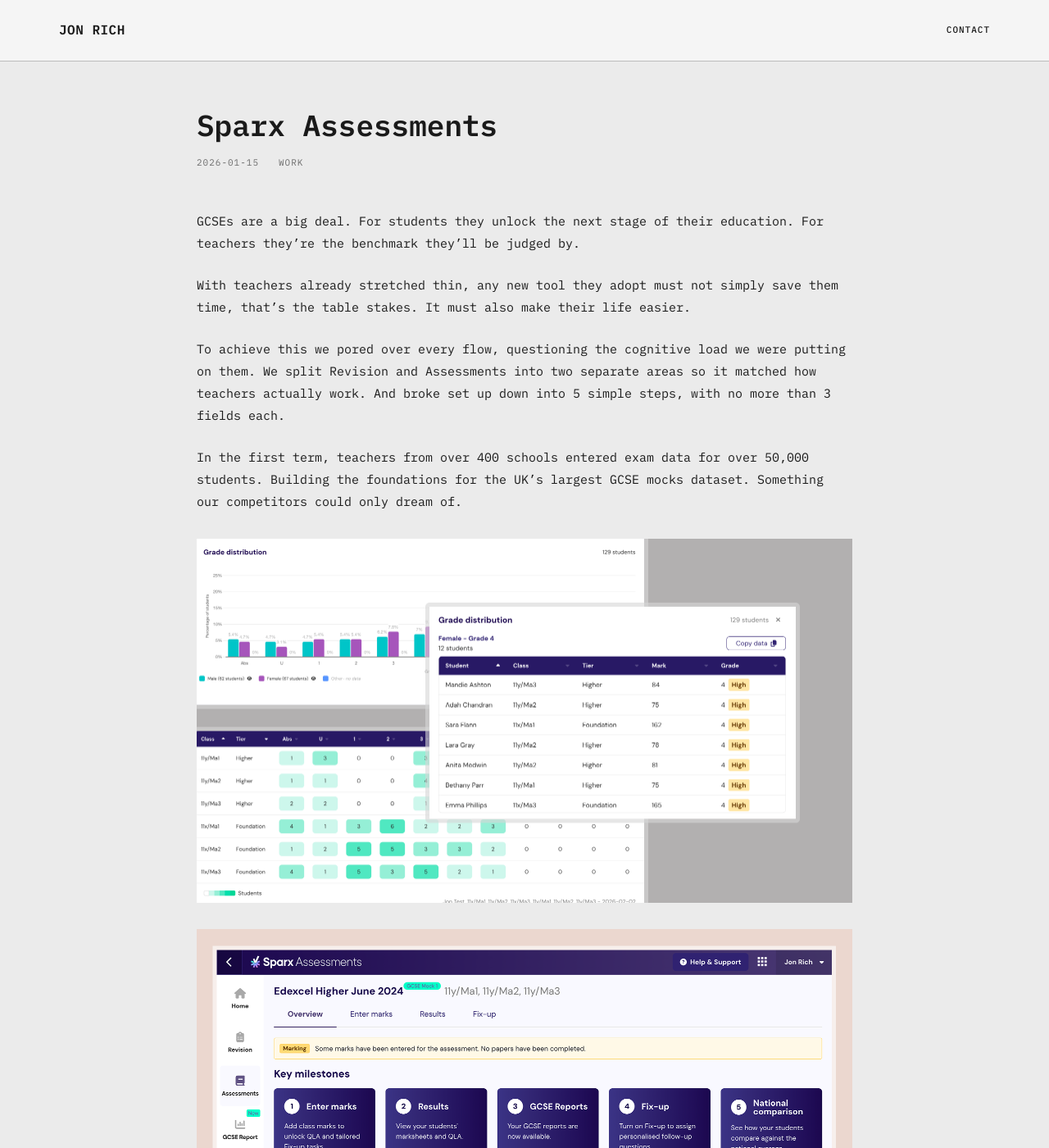
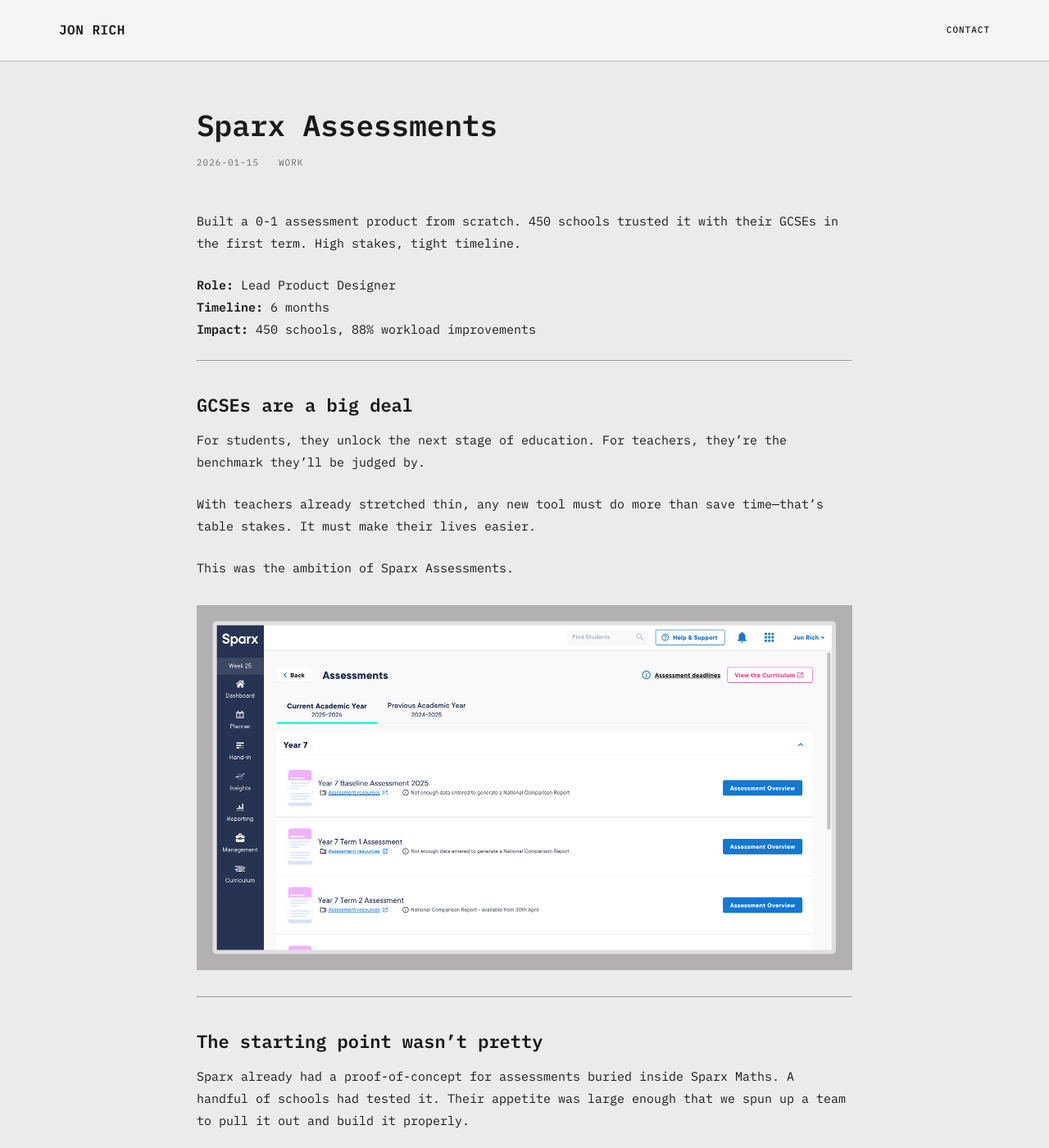
Before and after one commit to JonJRich/portfolio, a Jekyll site: the page built from _work/sparx-assessments.md, in a window 1280 px wide and 1400 px high, scrolled down 485 px. Shown: the whole window at 82% size. Built offline with Jekyll 4.4.1, drawn with Linux system fonts in a browser that asks for light colours; some of the changed text lies outside the part shown.

Commit message:
Update Sparx Assessments with improved copy and new images
- Revised content with clearer product narrative
- Added three new interface screenshots (Assessments-6, 7, 8)
- Updated balena-3 image
- Removed unused stock photo

🤖 Generated with [Claude Code](https://claude.com/claude-code)

Co-Authored-By: Claude <noreply@anthropic.com>

```diff
--- a/_work/sparx-assessments.md
+++ b/_work/sparx-assessments.md
@@ -8,19 +8,98 @@ image: /assets/images/Assessments-Hero.png
 hero_image: /assets/images/Assessments-Hero.png
 ---
 
-GCSEs are a big deal. For students they unlock the next stage of their education. For teachers they're the benchmark they'll be judged by.
+Built a 0-1 assessment product from scratch. 450 schools trusted it with their GCSEs in the first term. High stakes, tight timeline.
 
-With teachers already stretched thin, any new tool they adopt must not simply save them time, that's the table stakes. It must also make their life easier.
+**Role:** Lead Product Designer
+**Timeline:** 6 months
+**Impact:** 450 schools, 88% workload improvements
 
-To achieve this we pored over every flow, questioning the cognitive load we were putting on them. We split Revision and Assessments into two separate areas so it matched how teachers actually work. And broke set up down into 5 simple steps, with no more than 3 fields each.
+---
 
-In the first term, teachers from over 400 schools entered exam data for over 50,000 students. Building the foundations for the UK's largest GCSE mocks dataset. Something our competitors could only dream of.
+## GCSEs are a big deal
 
-![Assessments interface](/assets/images/Assessments-1.png)
+For students, they unlock the next stage of education. For teachers, they're the benchmark they'll be judged by.
+
+With teachers already stretched thin, any new tool must do more than save time—that's table stakes. It must make their lives easier.
+
+This was the ambition of Sparx Assessments.
+
+![Assessments interface](/assets/images/Assessments-6.png)
+
+---
+
+## The starting point wasn't pretty
+
+Sparx already had a proof-of-concept for assessments buried inside Sparx Maths. A handful of schools had tested it. Their appetite was large enough that we spun up a team to pull it out and build it properly.
+
+I led the design.
+
+
+---
+
+## The breakthrough
+
+I ran workshops with senior stakeholders, subject advisors, and teachers. Mapped pain points. Talked about the long-term vision.
+
+And I uncovered gold.
+
+Teachers didn't just see assessments as "homework but formal." Their mental model was completely different. Assessments happened at strategic points throughout the year—tied to GCSE mock timelines, not weekly schedules.
+
+Dig deeper and there's more: teachers see **Assessments** (entering marks, analyzing data, assigning fix-up work) and **Revision** (ongoing practice for the whole curriculum) as two distinct things.
+
+So we split them. Completely separate areas of the product to match how teachers actually think.
+
+![Assessments interface](/assets/images/Assessments-7.png)
+---
+
+## Every click had to earn its place
+
+Teachers are time-poor. Countless priorities compete for their attention. Sparx Assessments couldn't demand more cognitive load than absolutely necessary.
+
+We pored over every flow. Broke setup into 5 simple steps, no more than 3 fields each.
+
+![Assessments interface](/assets/images/Assessments-3.png)
+
+---
+
+## Prototyping in production code
+
+Six months is tight for a 0-1 product.
+
+I prototyped using Claude Code and Cursor—building interactive prototypes that looked and felt like the real thing. Test with teachers, iterate, then hand directly to engineers with edge cases already mapped.
+
+We extended Sparx's design system but gave Assessments its own visual weight. It needed to feel standalone, not tacked-on.
 
 ![Assessments interface](/assets/images/Assessments-2.png)
 
-![Assessments interface](/assets/images/Assessments-3.png)
+---
+
+## Test, learn, repeat
+
+I embedded continuous testing throughout the build. Every two weeks: new prototype, new round of sessions.
+
+Sometimes with the same teachers to see if fixes worked. Sometimes with new ones to catch blind spots.
+
+The tight loop caught issues early. Users wanted to click marksheet cells instead of using navigation. We spotted it in testing, fixed it before engineering touched it.
+
+I used NotebookLM to synthesize sessions—creating a resource the whole team could query, from senior stakeholders to junior engineers.
+
+![Assessments interface](/assets/images/Assessments-8.png)
+---
+
+## 450 schools, September 2024
+
+By the end of first term: **88% of teachers reported measurable workload improvements.**
+
+Nearly all pilot schools submitted marks to the Sparx National GCSE report—**53,000 students** benchmarked in real-time.
+
+One Trust Lead told us:
+
+> "Everyone's going to love this because my analysis is pretty much done. I don't need to do anything. I just need to show up and show everyone this and they'll be massively impressed."
+
+We pulled forward the Mock 1 launch by two weeks because schools wanted it sooner.
+
+![Assessments interface](/assets/images/Assessments-1.png)
 
 ![Assessments interface](/assets/images/Assessments-4.png)
 
```
Also changed, not shown: assets/images/Assessments-6.png (added), assets/images/Assessments-7.png (added), assets/images/Assessments-8.png (added), assets/images/balena-3.png, 1 other file.
